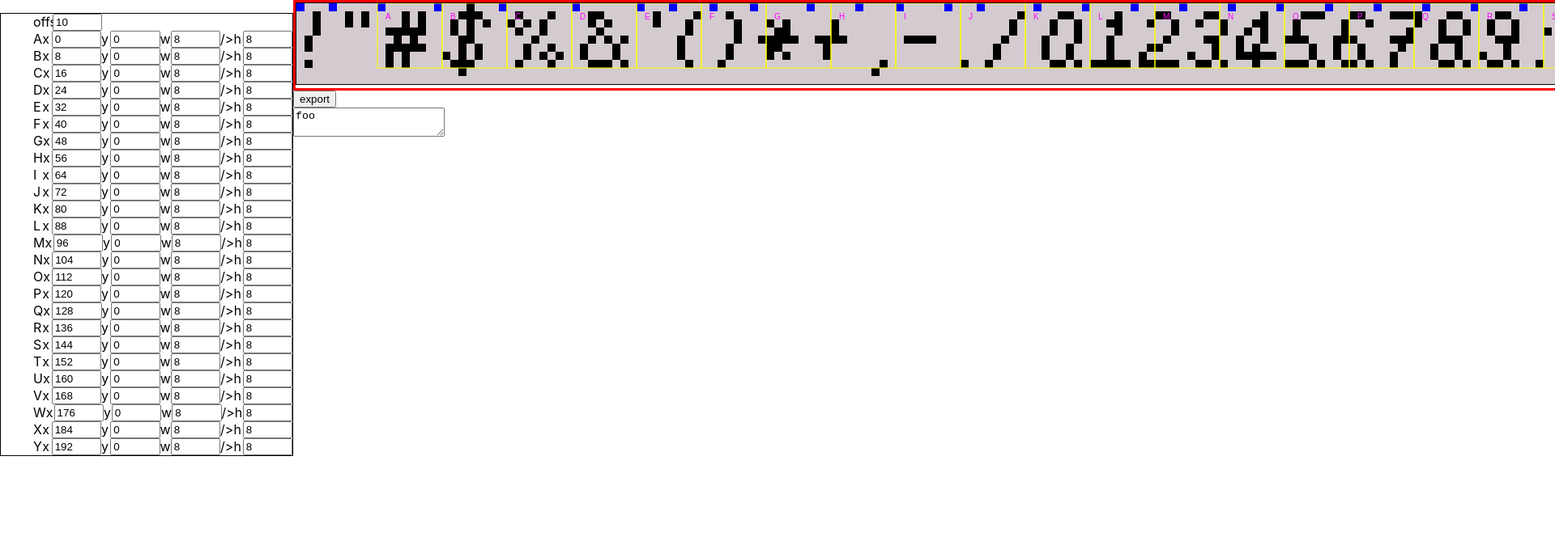
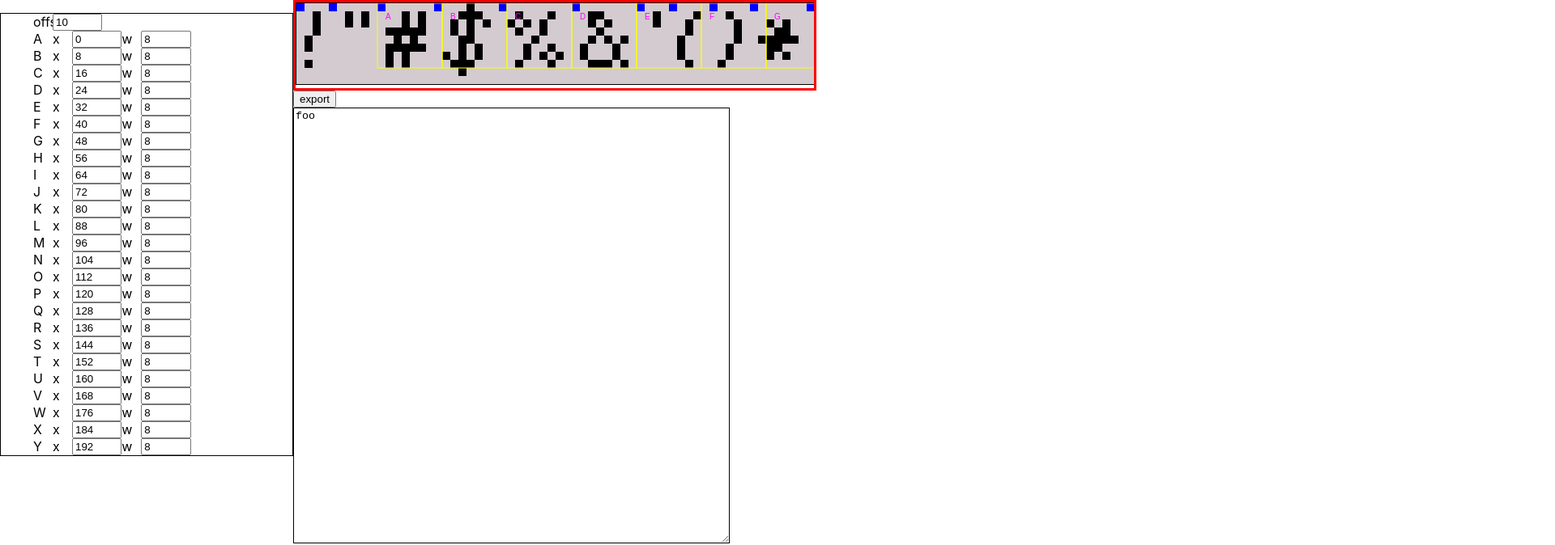
Before and after one commit to joshmarinacci/pixelfont-metrics-editor, a React (Create React App) app: page / in a window 1280 px wide. Shown: the top 674 px of the page at 81% size, 1920 px wide, since content can reach past the window. Built offline with nearby package versions, Linux system fonts and the light colour scheme.

Commit message:
improve font editor

```diff
--- a/src/App.css
+++ b/src/App.css
@@ -2,7 +2,6 @@
   display: flex;
   flex-direction: row;
   align-items: flex-start;
-  max-width: 100%;
 }
 .vbox {
   display: flex;
@@ -11,7 +10,6 @@
 }
 ul {
   border: 1px solid black;
-
 }
 
 li {
@@ -34,13 +32,13 @@ canvas {
 .scroll {
   border: 3px solid red;
   overflow: scroll;
+  max-width: 40em;
+  width: 40em;
 }
 
 
 .export-area {
-  width: 100%;
+  min-width: 40em;
+  min-height: 40em;
+  border: 1px solid black;
 }
-
-.stretch {
-  align-items: stretch;
-}
--- a/src/App.js
+++ b/src/App.js
@@ -29,14 +29,13 @@ const MetricsList = ({stuff, setGlobal, set})=>{
                 <label>x</label>
                 <input type="number" value={metrics.x}
                        onChange={(e)=>set(metrics.num,'x',parseFloat(e.target.value))}/>
-                <label>y</label>
-                <input type="number" value={metrics.y}/>
+                {/*<label>y</label>*/}
+                {/*<input type="number" value={metrics.y}/>*/}
                 <label>w</label>
                 <input type="number" value={metrics.w}
                        onChange={(e)=>set(metrics.num,'w',parseInt(e.target.value))}/>
-                />
-                <label>h</label>
-                <input type="number" value={metrics.h}/>
+                {/*<label>h</label>*/}
+                {/*<input type="number" value={metrics.h}/>*/}
             </li>
         })}
     </ul>
@@ -77,21 +76,25 @@ const MetricsCanvas = ({stuff,counter,sc})=>{
 }
 
 
-const ExportPanel = ({})=>{
-    let [exportText,setExportText] = useState("foo")
+function generateOutput(stuff) {
+    let obj = {
+        offset:stuff.offset,
+        metrics:stuff.metrics,
+    }
+    return JSON.stringify(obj,null,'  ')
+}
+
+const ExportPanel = ({stuff, counter})=>{
+    let [ep,setEp] = useState("foo")
     return <div className={'vbox'}>
-        <button onClick={()=>{
-            console.log('exporting')
-            setExportText("foo2")
-        }}>export</button>
-        <textarea className={'export-area'}>{exportText}</textarea>
+        <button onClick={()=>setEp(generateOutput(stuff))}>export</button>
+        <textarea className={'export-area'} value={ep}/>
     </div>
 }
 
 function App() {
     let [m,setM] = useState(0)
     let set = (num, prop, value) => {
-        console.log("setting",num,prop,value)
         metrics[num][prop] = value
         setM(m+1)
     }
```
